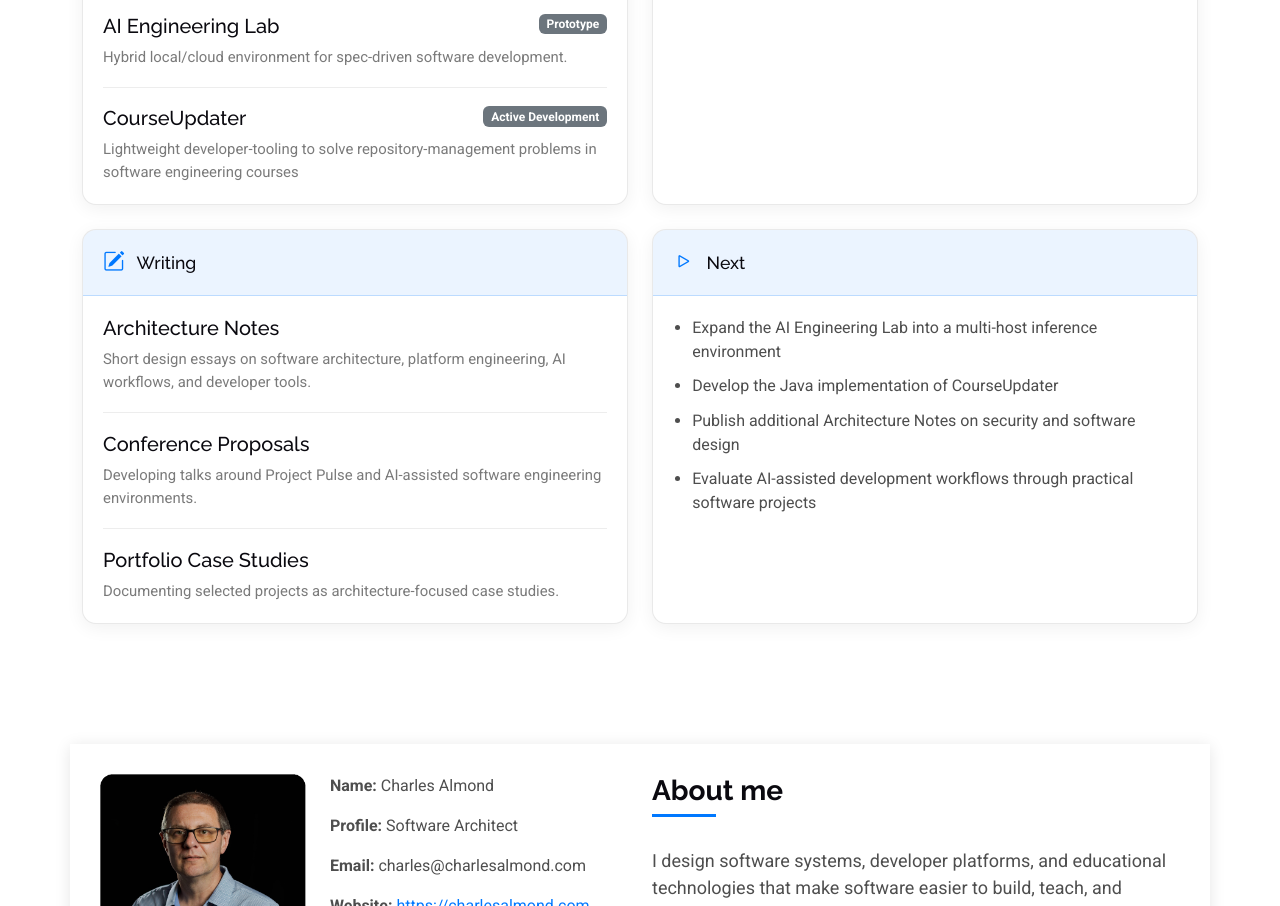
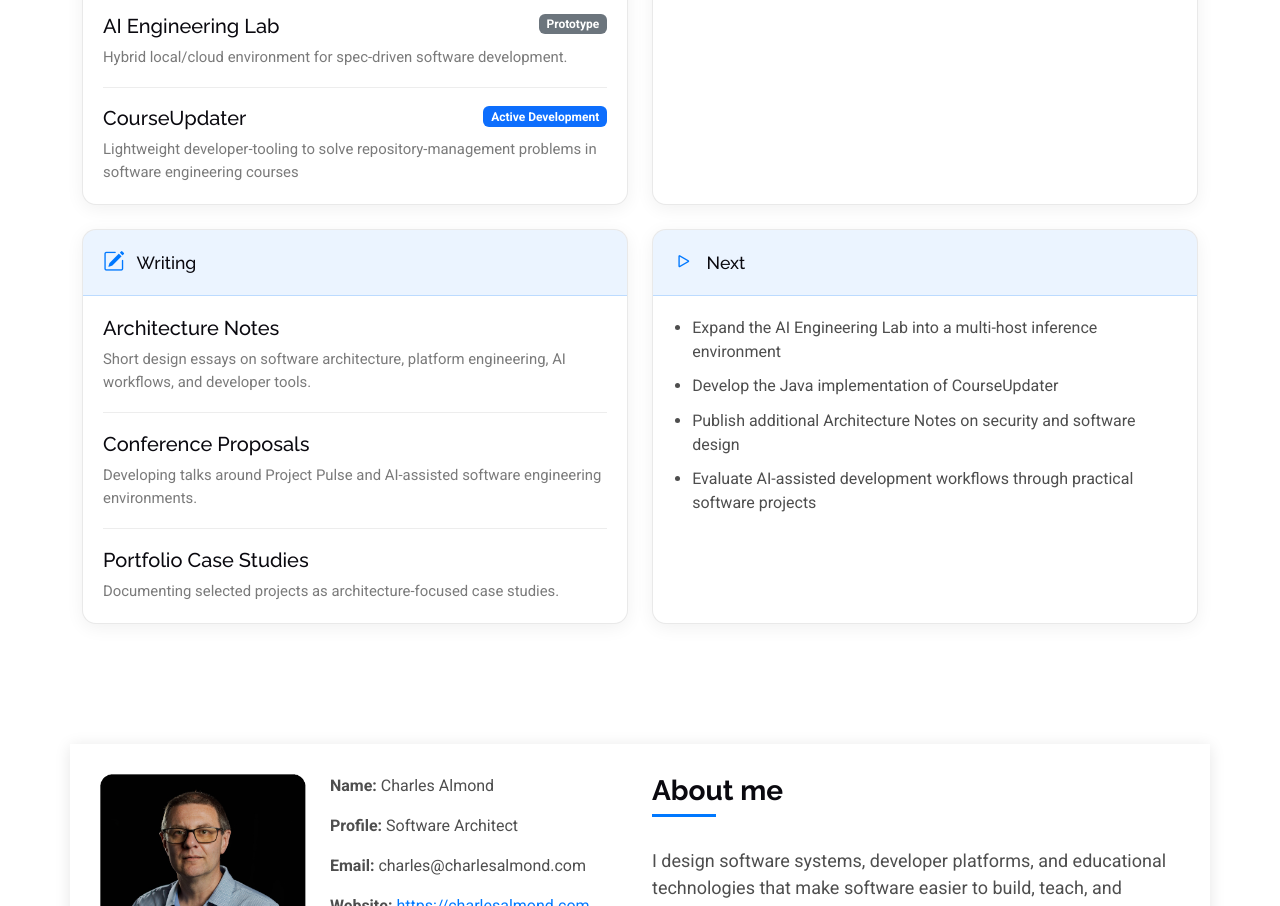
Before and after one commit to calmond/portfolio, a website: page index.html in a window 1280 px wide. Shown: the part 1371-2277 px from the top of the page. Drawn offline with Linux system fonts and the light colour scheme.

Commit message:
Updated CourseUpdater ActiveDevelopment css to primary

```diff
--- a/index.html
+++ b/index.html
@@ -177,7 +177,7 @@
 			  <div class="current-focus-item">
 				<div class="d-flex justify-content-between align-items-start gap-3">
 				  <h5>CourseUpdater</h5>
-				  <span class="badge text-bg-secondary">Active Development</span>
+				  <span class="badge text-bg-primary">Active Development</span>
 				</div>
 				<p>Lightweight developer-tooling to solve repository-management problems in software engineering courses</p>
 			  </div>
```
